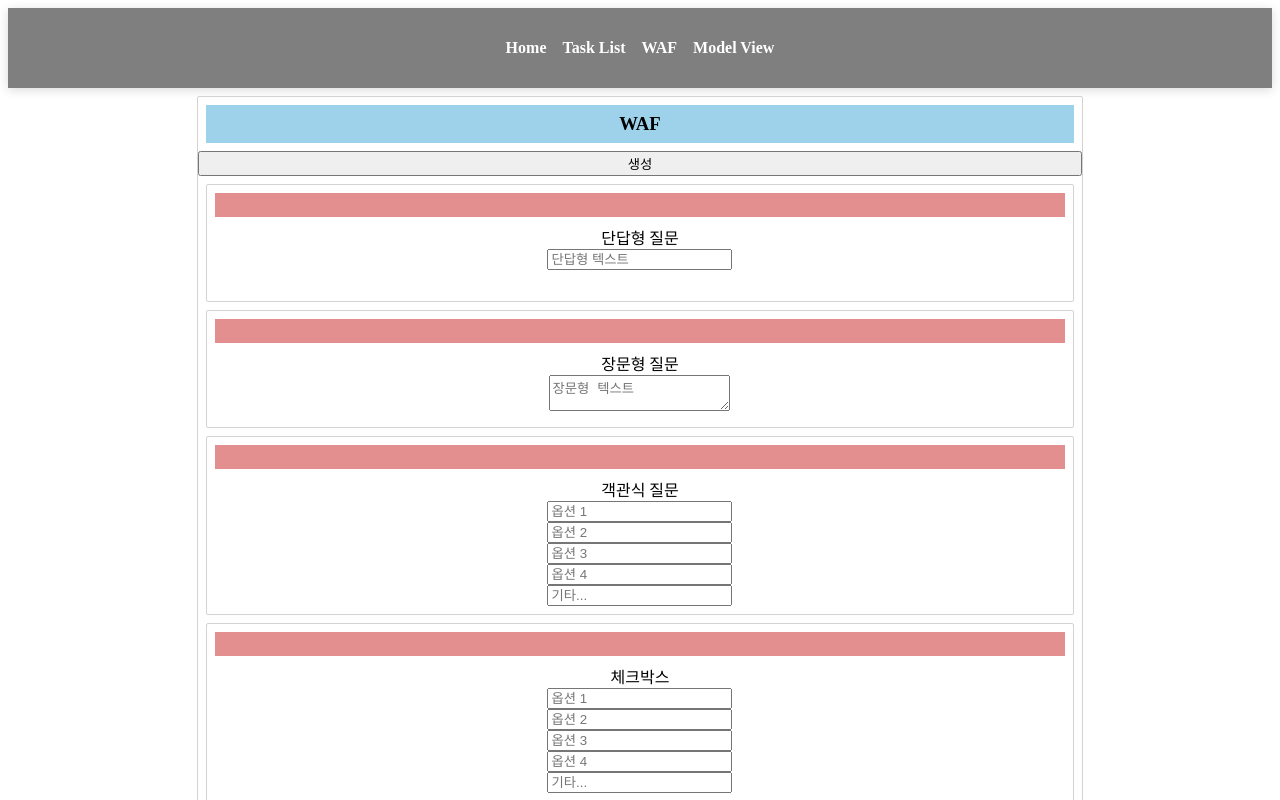
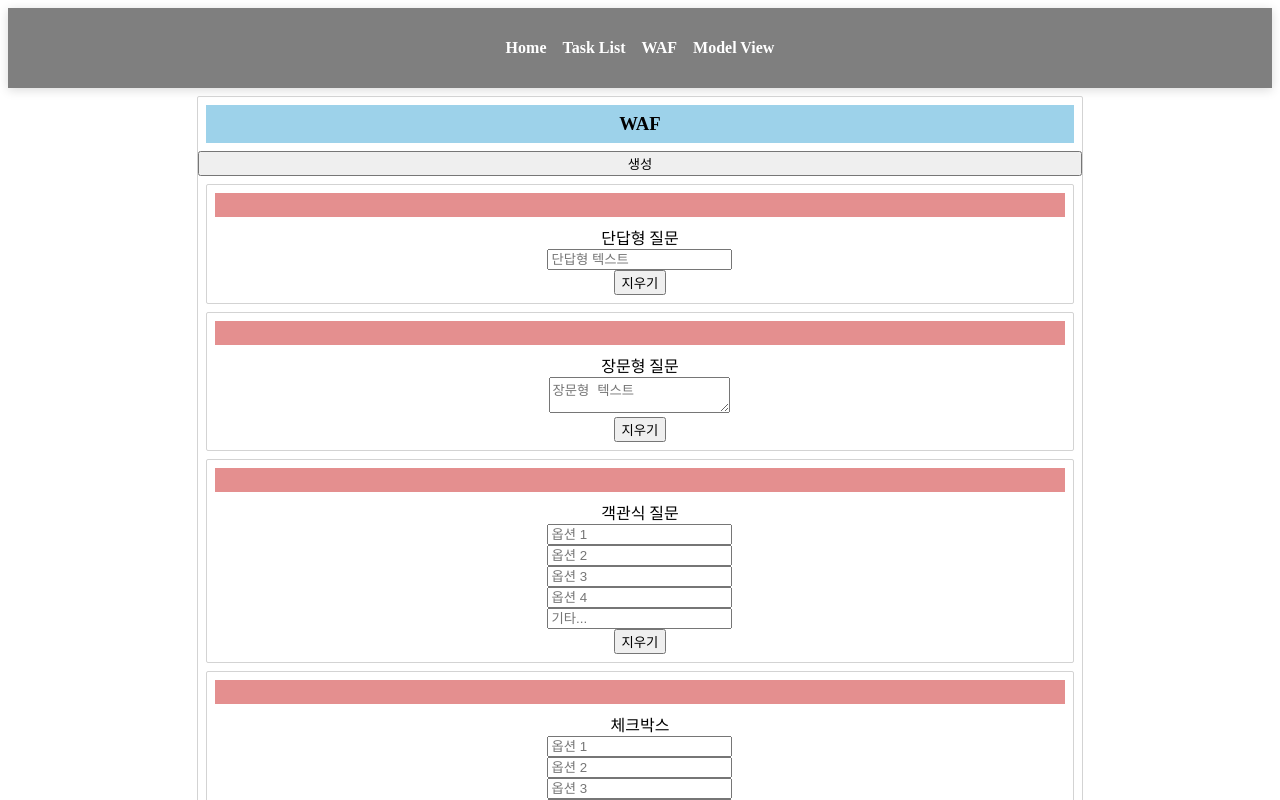
Before and after one commit to alstn113/react-beautiful-dnd, a React (Vite) app: page /waf in a window 1280 px wide. Shown: the top 800 px of the page. Built offline with nearby package versions, Linux system fonts and the light colour scheme.

Commit message:
feat : 특정 form item 지우기

```diff
--- a/src/components/FormList/FormItem/FormItem.tsx
+++ b/src/components/FormList/FormItem/FormItem.tsx
@@ -1,6 +1,7 @@
 import { IWAFItem } from "../../../types";
 import { Draggable } from "react-beautiful-dnd";
 import { Container, Handle } from "./FormItem.styles";
+import useWAFStore from "../../../store/useWAFStore";
 
 interface Props {
   formItem: IWAFItem;
@@ -8,6 +9,23 @@ interface Props {
 }
 
 const FormItem = ({ formItem, index }: Props) => {
+  const { setState, ...state } = useWAFStore();
+  const onDelete = (formId: string) => {
+    const newFormItemIds = state.formItemIds.filter((id) => id !== formId);
+    const newFormItems = Object.keys(state.formItems)
+      .filter((key) => key !== formId)
+      .reduce((obj: any, key) => {
+        obj[key] = state.formItems[key];
+        return obj;
+      }, {});
+
+    const newState = {
+      formItems: newFormItems,
+      formItemIds: newFormItemIds,
+    };
+
+    setState(newState);
+  };
   return (
     <Draggable draggableId={formItem.id} index={index}>
       {(provided, snapshot) => (
@@ -18,6 +36,7 @@ const FormItem = ({ formItem, index }: Props) => {
         >
           <Handle {...provided.dragHandleProps} />
           {formItem.content}
+          <button onClick={() => onDelete(formItem.id)}>지우기</button>
         </Container>
       )}
     </Draggable>
```
